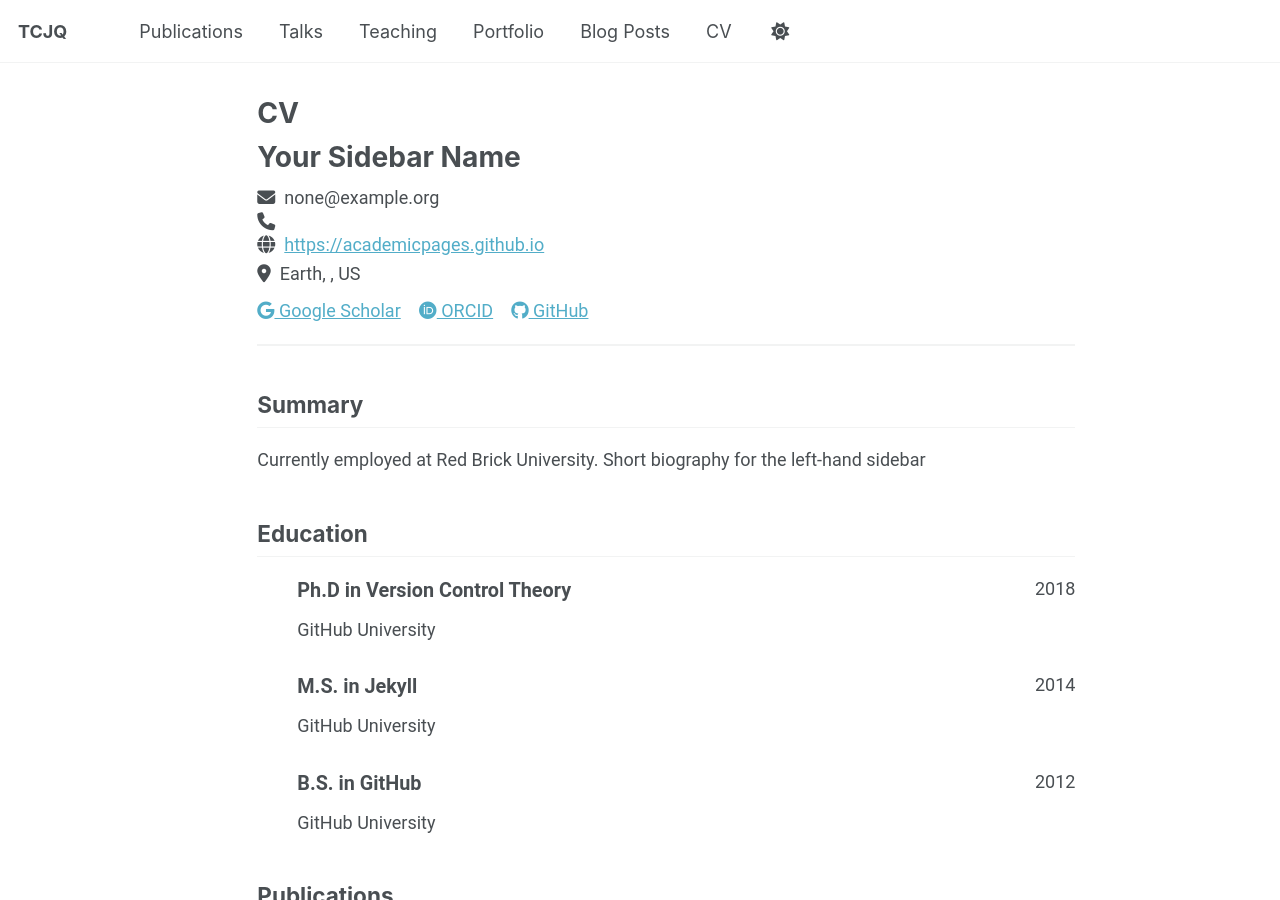
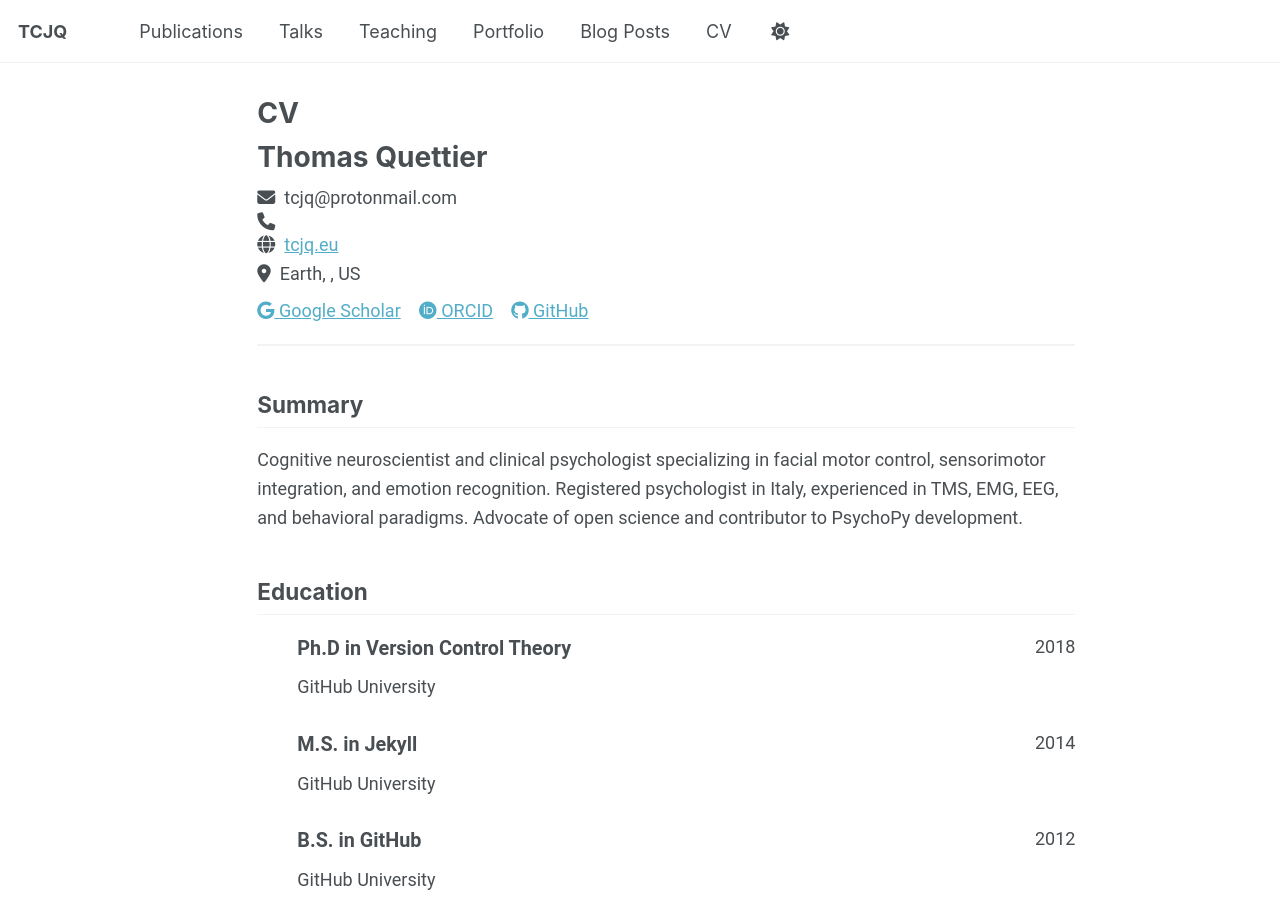
Before and after one commit to Merluin/tcjq.github.io, a Jekyll site: the page built from _pages/cv-json.md, in a window 1280 px wide and 900 px high. Built offline with Jekyll 4.4.1, drawn with Linux system fonts in a browser that asks for light colours; a script that is not in the unit is left out.

Commit message:
Update cv.json

```diff
--- a/_data/cv.json
+++ b/_data/cv.json
@@ -1,10 +1,10 @@
 {
   "basics": {
-    "name": "Your Sidebar Name",
-    "email": "none@example.org",
+    "name": "Thomas Quettier",
+    "email": "tcjq@protonmail.com",
     "phone": "",
-    "website": "https://academicpages.github.io",
-    "summary": "Currently employed at Red Brick University. Short biography for the left-hand sidebar",
+    "website": "tcjq.eu",
+    "summary": "Cognitive neuroscientist and clinical psychologist specializing in facial motor control, sensorimotor integration, and emotion recognition. Registered psychologist in Italy, experienced in TMS, EMG, EEG, and behavioral paradigms. Advocate of open science and contributor to PsychoPy development.",
     "location": {
       "address": "",
       "postalCode": "",
```
